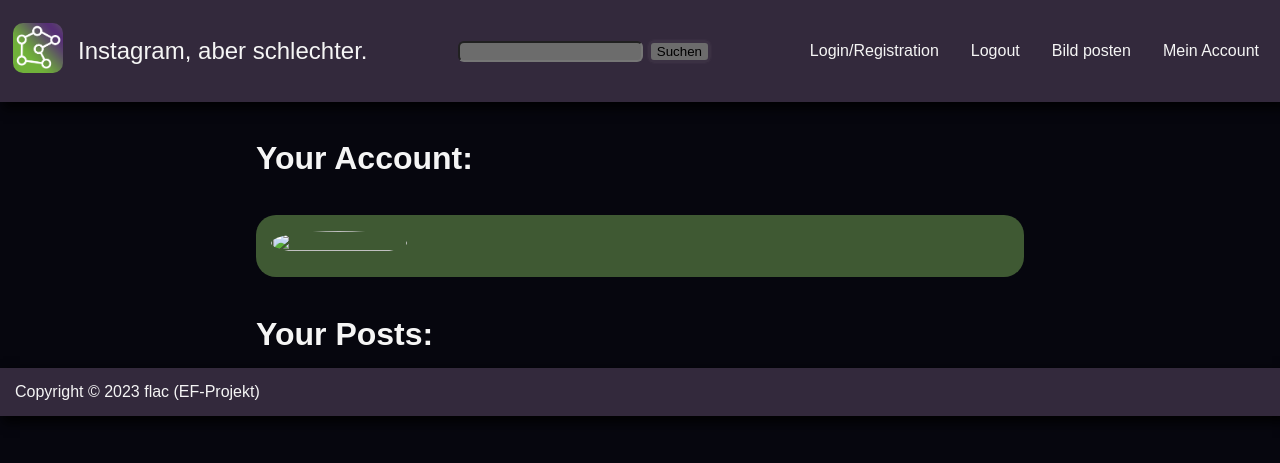
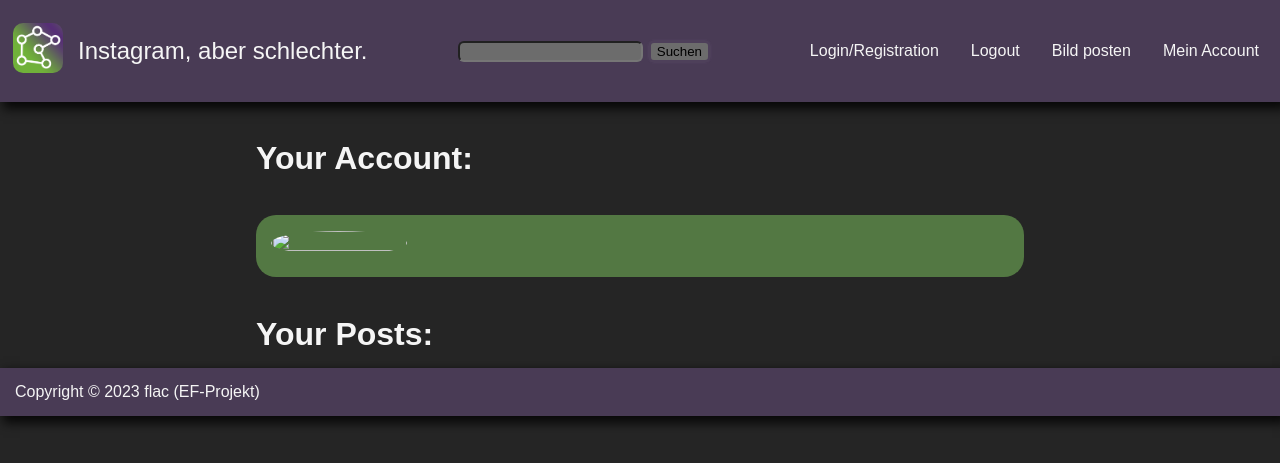
Before and after one commit to Chungster532/EFProjekt_flac23, a Flask app: page /account/1/ in a window 1280 px wide. Shown: the top 463 px of the page. Run offline with Flask 3, Linux system fonts and the light colour scheme.

Commit message:
minor color changes

```diff
--- a/frontend/static/styles/styles.css
+++ b/frontend/static/styles/styles.css
@@ -1,7 +1,7 @@
 :root{
-    --violet:#382d41eb;
-    --green:#3f5933;
-    --bg_container: rgb(28, 28, 28);
+    --violet:#4d3d5aeb;
+    --green:#537843;
+    --bg_container: rgb(69, 69, 69);
 }
 
 *{
@@ -11,7 +11,7 @@ body{
     margin: 0;
     padding: 0;
     font-family: Arial, Helvetica, sans-serif;
-    background-color: #06060e;
+    background-color: #252525;
     color: whitesmoke;
 }
 .text {
```
